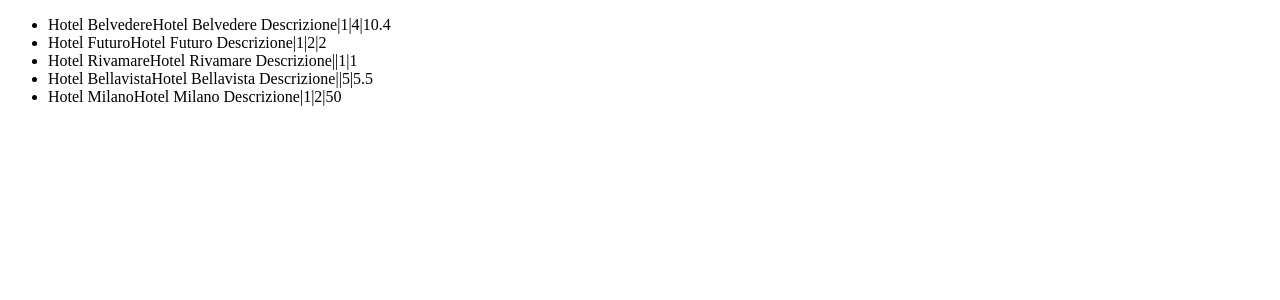
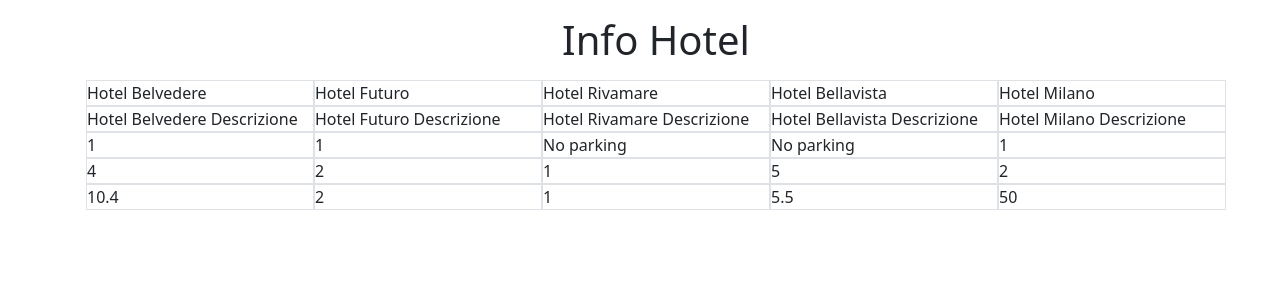
Before and after one commit to Danielateresa/php-hotel, a PHP site: page / in a window 1280 px wide. Shown: the top 300 px of the page. Run offline with PHP 8.4, Linux system fonts and the light colour scheme.

Commit message:
Working on table

```diff
--- a/index.php
+++ b/index.php
@@ -52,17 +52,35 @@ $hotels = [
     <meta http-equiv="X-UA-Compatible" content="IE=edge">
     <meta name="viewport" content="width=device-width, initial-scale=1.0">
     <title>Php-hotel</title>
+
+    <link href="https://cdn.jsdelivr.net/npm/bootstrap@5.2.3/dist/css/bootstrap.min.css" rel="stylesheet"
+        integrity="sha384-rbsA2VBKQhggwzxH7pPCaAqO46MgnOM80zW1RWuH61DGLwZJEdK2Kadq2F9CUG65" crossorigin="anonymous">
 </head>
 
 <body>
     <ul>
+        <div class="container">
+            <h1 class="text-center my-3">Info Hotel</h1>
+            <div class="row  h-100">
 
-        <?php foreach($hotels as $hotel) : ?>
-        <li> <?php echo $hotel['name'] . $hotel['description']. '|' . $hotel['parking'] . '|' . $hotel['vote'] . '|'
-        . $hotel['distance_to_center'] ?> </li>
-        <?php endforeach; ?>
+                <?php foreach($hotels as $hotel) : ?>
+                <div class="col g-0 h-100">
 
-    </ul>
+                    <div class="box border"><?php echo $hotel['name'] ?></div>
+                    <div class="box border"><?php echo $hotel['description'] ?></div>
+                    <div class="box border"><?php if($hotel['parking']) {
+                        echo $hotel['parking'];
+                    } else {
+                        echo 'No parking';
+                    } ?></div>
+                    <div class="box border"><?php echo $hotel['vote'] ?></div>
+                    <div class="box border"><?php echo $hotel['distance_to_center'] ?></div>
+
+                </div>
+                <?php endforeach; ?>
+            </div>
+        </div>
+
 </body>
 
 </html>
```
